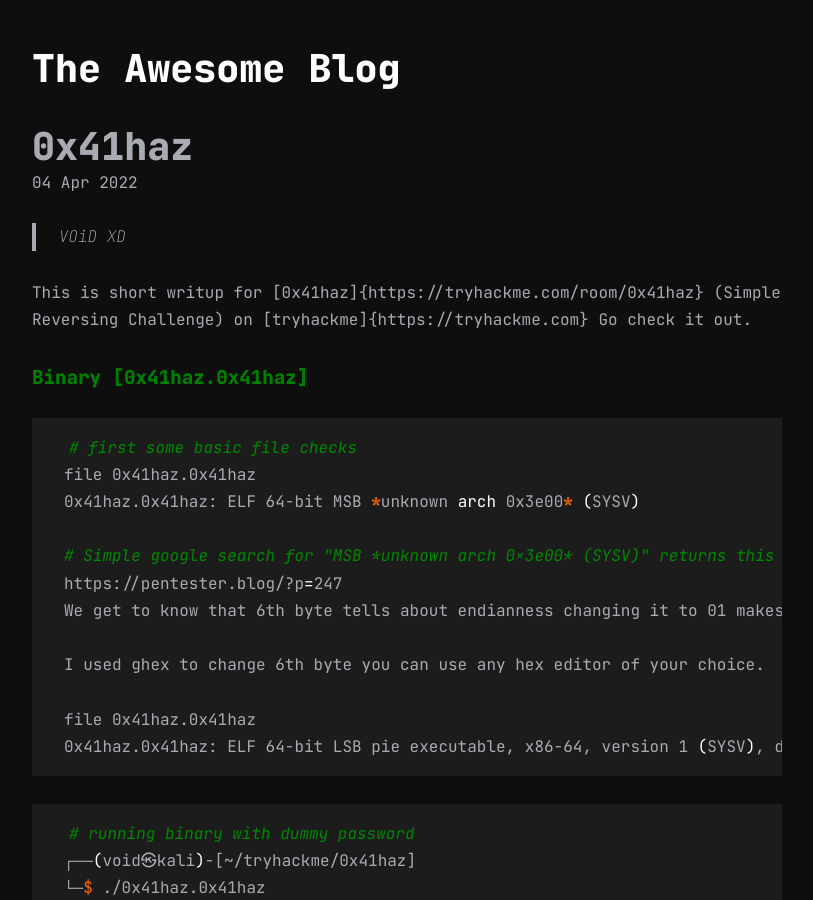
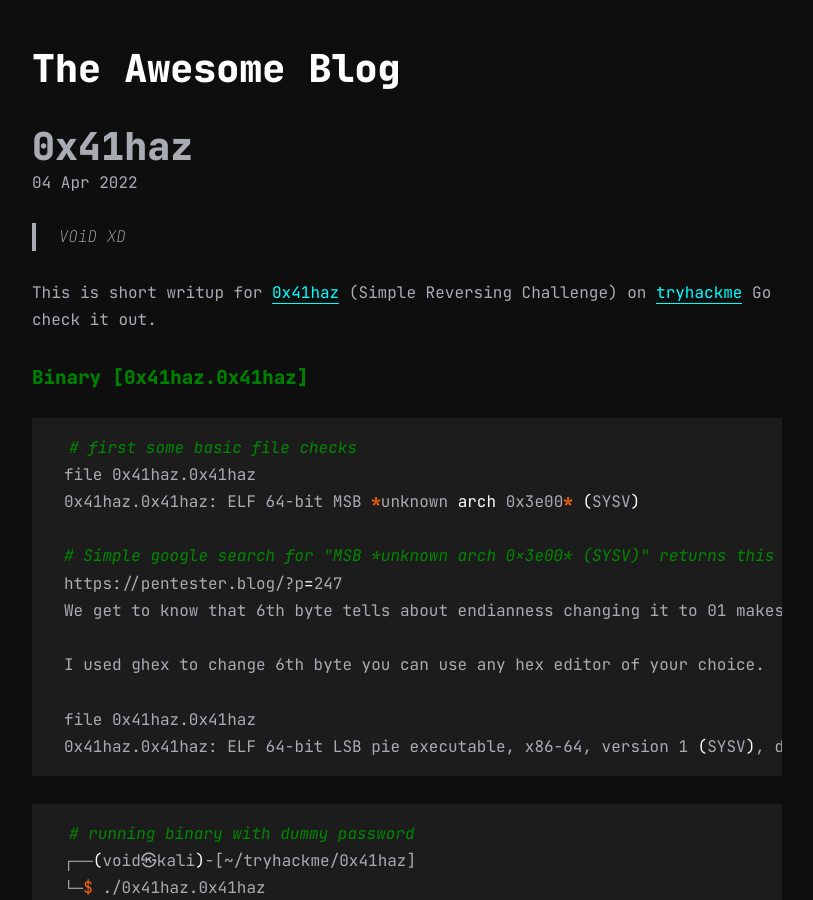
Before and after one commit to VOiD-Ayush/The_Awesome_Blog, a Jekyll site: the page built from all_collections/_posts/2022-04-04-0x41haz.md, in a window 1280 px wide and 900 px high. Shown: the whole window, without its empty margins (233-1046 px from the left). Built offline with Jekyll 4.4.1, drawn with Linux system fonts in a browser that asks for light colours.

Commit message:
Update 2022-04-04-0x41haz.md

```diff
--- a/all_collections/_posts/2022-04-04-0x41haz.md
+++ b/all_collections/_posts/2022-04-04-0x41haz.md
@@ -1,6 +1,6 @@
 > VOiD XD
 
-This is short writup for [0x41haz]{https://tryhackme.com/room/0x41haz} (Simple Reversing Challenge) on [tryhackme]{https://tryhackme.com}
+This is short writup for [0x41haz](https://tryhackme.com/room/0x41haz) (Simple Reversing Challenge) on [tryhackme](https://tryhackme.com)
 Go check it out.
 
 ### Binary [0x41haz.0x41haz]
```
